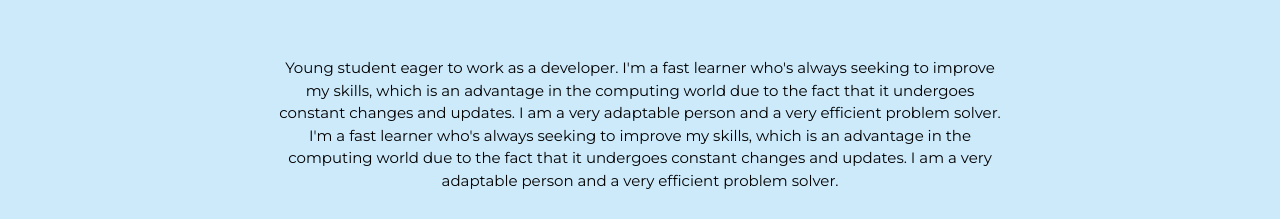
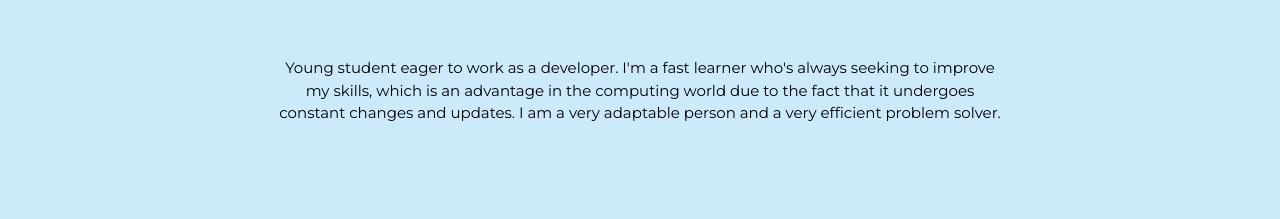
Before and after one commit to MiMendiola/MiMendiola.github.io, a plain HTML site: page index.html in a window 1280 px wide. Shown: the part 530-749 px from the top of the page. Drawn offline with nearby package versions, Linux system fonts and the light colour scheme.

Commit message:
Update index.html

```diff
--- a/index.html
+++ b/index.html
@@ -109,7 +109,6 @@
                     <div class="about_data">
                         <p class="about_description">
                             Young student eager to work as a developer.
-                            I'm a fast learner who's always seeking to improve my skills, which is an advantage in the computing world due to the fact that it undergoes constant changes and updates. I am a very adaptable person and a very efficient problem solver.
                             I'm a fast learner who's always seeking to improve my skills, which is an advantage in the computing world due to the fact that it undergoes constant changes and updates. I am a very adaptable person and a very efficient problem solver.
                         </p>
                     </div>
```
